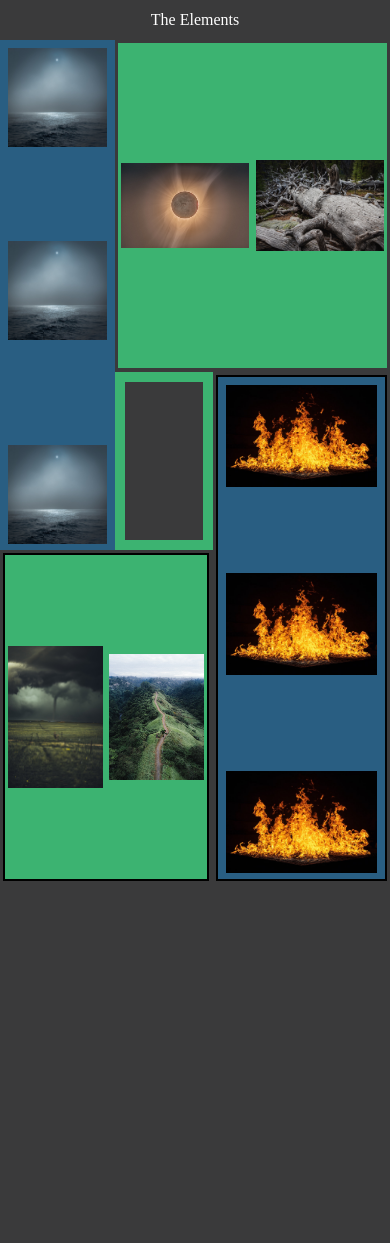
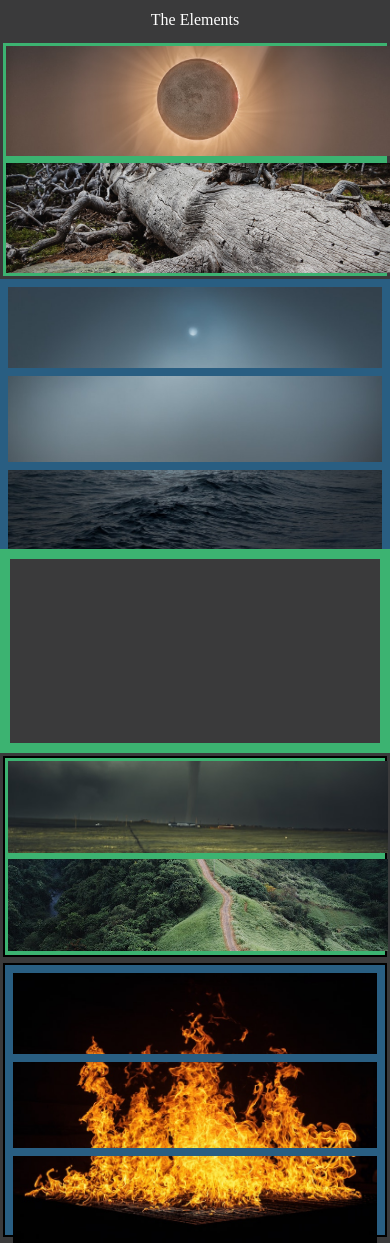
Before and after one commit to Dillon7Peterson/ACA_web101_Dillon_Peterson, a plain HTML site: page imageGallery/imageGallery.html in a window 390 px wide. Before the commit the page ends 884 px from the top, so only its background shows below. Drawn offline with Linux system fonts and the light colour scheme.

Commit message:
site responsiveness addedd

```diff
--- a/imageGallery/imageGallery.css
+++ b/imageGallery/imageGallery.css
@@ -84,6 +84,7 @@ main {
   background-repeat: no-repeat;
   background-position: center;
 }
+
 .overlay-wood {
   height: 100%;
   width: 100%;
@@ -465,3 +466,151 @@ main {
   display: block;
   font-size: 25px;
 }
+
+@media (max-width: 768px) {
+  main {
+    display: grid;
+    grid-template-areas:
+    'left top'
+    'left top'
+    'left right'
+    'bottom right'
+    'bottom right';
+
+  }
+
+  .main-top {
+    grid-area: top;
+    display: flex;
+    flex-direction: column;
+    background-color: mediumseagreen;
+
+    }
+
+    .top-center-img {
+      display: block;
+      width: 100%;
+      height: 50%;
+      margin: .2em;
+      background-image: url(./imagesForGallery/moonOverSun-unsplash.jpg);
+      background-size: 100%;
+      background-repeat: no-repeat;
+      background-position: center;
+
+    }
+
+    .right-img-one {
+      width: 100%;
+      height: 50%;
+      margin: .2em;
+      background-image: url(./imagesForGallery/wood-unsplash.jpg);
+      background-size: 100%;
+      background-repeat: no-repeat;
+      background-position: center;
+    }
+
+    .main-bottom {
+      grid-area: bottom;
+      margin: .2em;
+      display: flex;
+      flex-direction: column;
+      background-color: mediumseagreen;
+
+    }
+
+    .left-img-four {
+        width: 100%;
+        height: 50%;
+        margin: .2em;
+        background-image: url(./imagesForGallery/wind-unsplash.jpg);
+        background-size: 100%;
+        background-repeat: no-repeat;
+        background-position: center;
+
+    }
+
+    .bottom-center-img {
+      width: 100%;
+      height: 50%;
+      margin: .2em;
+      background-image: url(./imagesForGallery/Earth-unsplash.jpg);
+      background-size: 100%;
+      background-repeat: no-repeat;
+      background-position: center;
+
+  }
+
+}
+
+@media (max-width: 420px) {
+
+  main {
+    height: 1200px;
+    display: grid;
+    grid-template-areas:
+    'top'
+    'left'
+    'center'
+    'bottom'
+    'right';
+
+  }
+
+  .main-top {
+    grid-area: top;
+    display: flex;
+    flex-direction: column;
+    background-color: mediumseagreen;
+
+    }
+
+    .top-center-img {
+      display: block;
+      width: 100%;
+      margin: .2em;
+      background-image: url(./imagesForGallery/moonOverSun-unsplash.jpg);
+      background-size: 100%;
+      background-repeat: no-repeat;
+      background-position: center;
+
+    }
+
+    .right-img-one {
+      width: 100%;
+      margin: .2em;
+      background-image: url(./imagesForGallery/wood-unsplash.jpg);
+      background-size: 100%;
+      background-repeat: no-repeat;
+      background-position: center;
+    }
+
+    .main-bottom {
+      grid-area: bottom;
+      margin: .2em;
+      display: flex;
+      flex-direction: column;
+      background-color: mediumseagreen;
+
+    }
+
+    .left-img-four {
+        width: 100%;
+        margin: .2em;
+        background-image: url(./imagesForGallery/wind-unsplash.jpg);
+        background-size: 100%;
+        background-repeat: no-repeat;
+        background-position: center;
+
+    }
+
+    .bottom-center-img {
+      width: 100%;
+      margin: .2em;
+      background-image: url(./imagesForGallery/Earth-unsplash.jpg);
+      background-size: 100%;
+      background-repeat: no-repeat;
+      background-position: center;
+
+  }
+
+}
```
